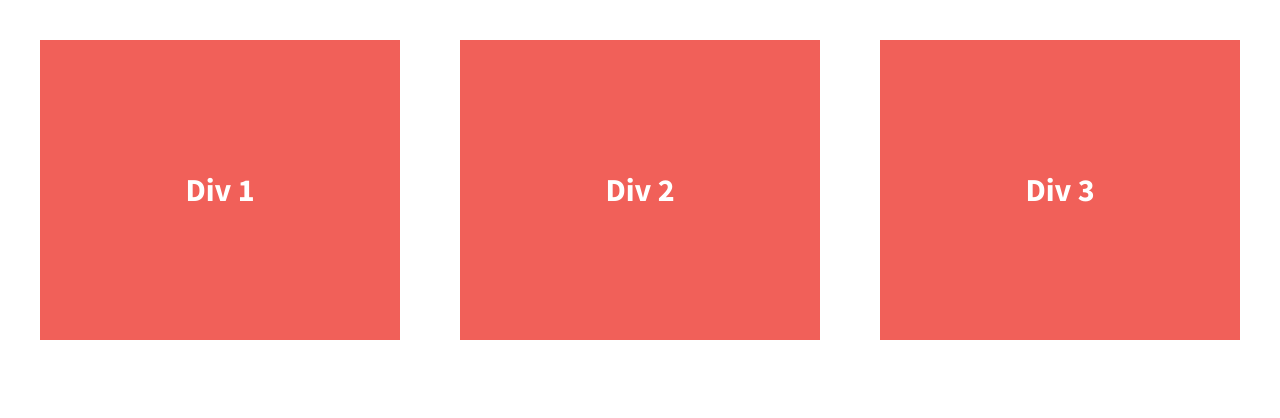
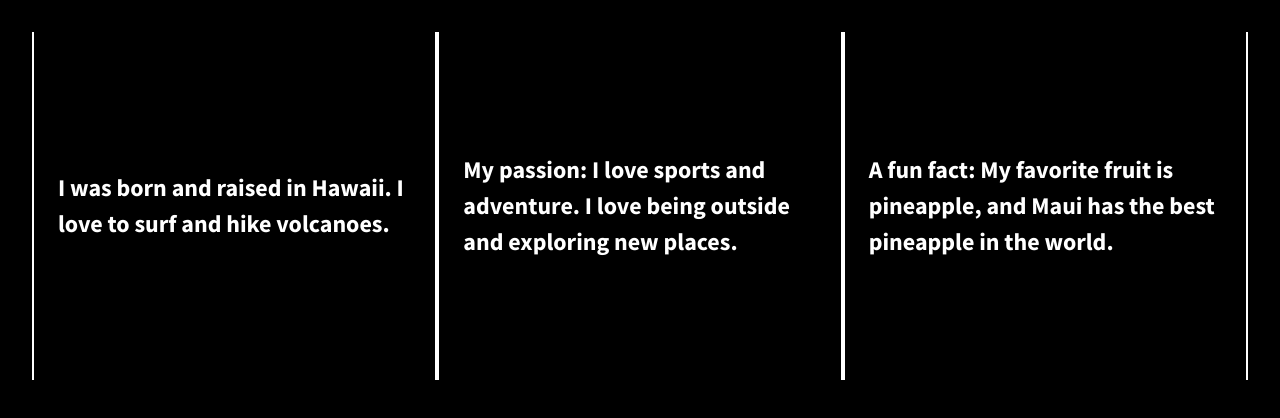
Before and after one commit to bngary/206-flexbox-grids, a plain HTML site: page index.html in a window 1280 px wide. Drawn offline with nearby package versions, Linux system fonts and the light colour scheme.

Commit message:
initial commit

```diff
--- a/css/main.css
+++ b/css/main.css
@@ -97,35 +97,42 @@
 
 
 html {
-  background-color: #fff;
+  background-color: black;
   height: 100%;
+  width: 100%;
 }
 
 body {
   font-family: 'Source Sans Pro', sans-serif;
+  font-weight: 700;
   padding: 2em;
-  font-size: 1.25em;
+  color: #fff;
   height: 100%;
 }
 
 .wrapper {
-  /*add display:flex and set justify-content to space-between*/
   display: flex;
-  justify-content: space-between;
-  font-weight: 700;
+  justify-content: center;
+  align-items: center;
 }
 
 .div-1, .div-2, .div-3 {
-  /*give the divs a width of 30%, add display:flex, set justify-content and align-items to center*/
   display: flex;
   justify-content: center;
   align-items: center;
   color: #fff;
+  padding: 1em;
   line-height: 1.5em;
-  font-size: 1.6em;
-  background-color: #f16059;
+  border: 2px solid #fff;
+  border-top-width: 0;
+  border-bottom-width: 0;
+  font-size: 1.5em;
+ /* background-color: #f16059;
+  border: 0 solid #fff;
+  border-right-width: 2px;
+  border-left-width: 2px; */
   height: 300px;
-  width: 30%;
+  width:30%;
 }
 
 
--- a/index.html
+++ b/index.html
@@ -3,7 +3,7 @@
     <head>
         <meta charset="utf-8">
         <meta http-equiv="x-ua-compatible" content="ie=edge">
-        <title>Make me into a grid!</title>
+        <title>About Me</title>
         <meta name="description" content="">
         <meta name="viewport" content="width=device-width, initial-scale=1">
 
@@ -23,13 +23,13 @@
 
         <section class="wrapper">
             <div class="div-1">
-                Div 1
+               <p>I was born and raised in Hawaii. I love to surf and hike volcanoes.</p>
             </div>
             <div class="div-2">
-                Div 2
+                <p>My passion: I love sports and adventure. I love being outside and exploring new places.</p>
             </div>
             <div class="div-3">
-                Div 3
+                <p>A fun fact: My favorite fruit is pineapple, and Maui has the best pineapple in the world.</p>
             </div>
         </section>
 
```
